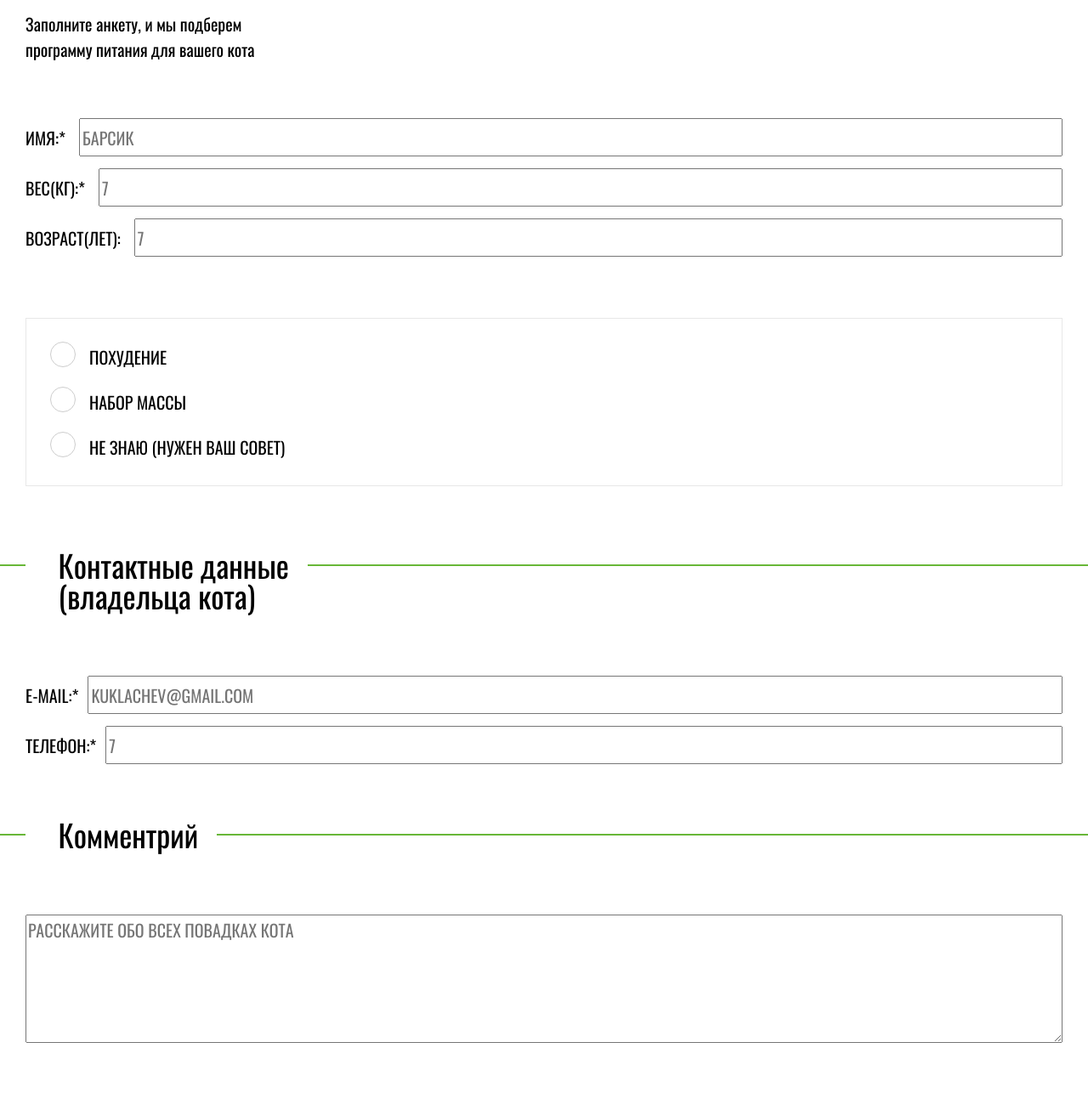
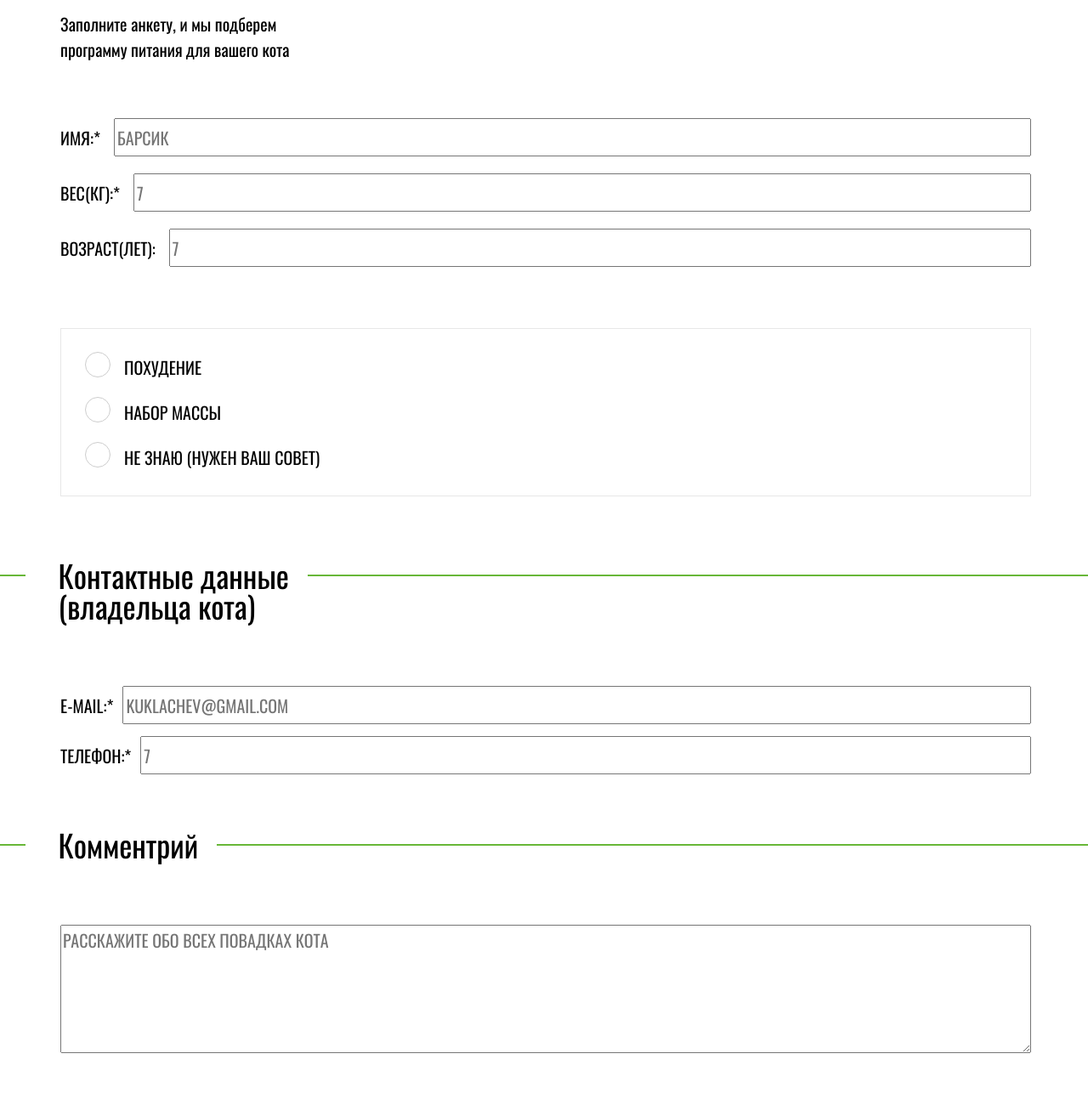
Before and after one commit to gitSergeyhab/1661607-cat-energy-22, a website: page source/form.html in a window 1280 px wide. Shown: the part 220-1513 px from the top of the page at 85% size. Drawn offline with nearby package versions, Linux system fonts and the light colour scheme; files that its build step writes are made by us from their sources.

Commit message:
fixed form paddings

```diff
--- a/source/sass/blocks/comment.scss
+++ b/source/sass/blocks/comment.scss
@@ -1,7 +1,3 @@
-.comment {
-  padding: 0;
-}
-
 .comment__legend {
   margin: 0;
   margin-bottom: 38px;
@@ -18,4 +14,10 @@
   width: 100%;
   box-sizing: border-box;
   text-transform: uppercase;
+
+  @media (min-width: $tablet) and (max-width: 1439px) {
+    margin-left: $form-tablet-left;
+    margin-right: $form-tablet-right;
+    width: calc(100% - 78px);
+  }
 }
--- a/source/sass/blocks/data.scss
+++ b/source/sass/blocks/data.scss
@@ -9,6 +9,11 @@
 
 .data__parameters {
   margin-bottom: 24px;
+
+  @media (min-width: $tablet) and (max-width: 1439px) {
+    padding-left: $form-tablet-left;
+    padding-right: $form-tablet-right;
+  }
 }
 
 .data__purposes {
@@ -20,6 +25,11 @@
 
   @media (min-width: $desktop) {
     margin-bottom: 69px;
+  }
+
+  @media (min-width: $tablet) and (max-width: 1439px) {
+    padding-left: $form-tablet-left;
+    padding-right: $form-tablet-right;
   }
 }
 
--- a/source/sass/blocks/optional.scss
+++ b/source/sass/blocks/optional.scss
@@ -1,7 +1,3 @@
-.optional {
-  padding: 0;
-}
-
 .optional__legend {
   margin: 0;
   margin-bottom: 39px;
@@ -14,8 +10,13 @@
 }
 
 .optional__list {
+  margin: 0;
   padding: 0;
-  margin: 0;
+
+  @media (min-width: $tablet) and (max-width: 1439px) {
+    padding-left: $form-tablet-left;
+    padding-right: $form-tablet-right;
+  }
 }
 
 .optional__item:not(:last-child) {
--- a/source/sass/blocks/owner.scss
+++ b/source/sass/blocks/owner.scss
@@ -1,7 +1,3 @@
-.owner {
-  padding: 0;
-}
-
 .owner__legend {
   margin: 0;
   margin-bottom: 35px;
@@ -19,6 +15,11 @@
   row-gap: 14px;
   grid-template-rows: 45px 45px;
   margin: 0;
+
+  @media (min-width: $tablet) and (max-width: 1439px) {
+    padding-left: $form-tablet-left;
+    padding-right: $form-tablet-right;
+  }
 }
 
 .owner__item {
--- a/source/sass/blocks/page-main.scss
+++ b/source/sass/blocks/page-main.scss
@@ -82,5 +82,10 @@
       margin-bottom: 56px;
       padding-top: 187px;
     }
+
+    @media (min-width: $tablet) and (max-width: 1439px) {
+      padding-left: 71px;
+      padding-right: 67px;
+    }
   }
 }
--- a/source/sass/blocks/parameters.scss
+++ b/source/sass/blocks/parameters.scss
@@ -1,5 +1,4 @@
 .parameters {
-  padding: 0;
   margin: 0;
   border-bottom: 1px solid $again-gray;
 
@@ -11,6 +10,7 @@
 .parameters__list {
   margin: 0;
   margin-bottom: 24px;
+  padding-left: 0;
 
   @media (min-width: $tablet) {
     margin-bottom: 72px;
@@ -28,6 +28,10 @@
   justify-content: space-between;
   align-items: center;
 
+  @media (min-width: $tablet) {
+    margin-bottom: 20px;
+  }
+
   &:last-child {
     margin-bottom: 0;
   }
--- a/source/sass/blocks/purposes.scss
+++ b/source/sass/blocks/purposes.scss
@@ -1,15 +1,12 @@
-.purposes {
+.purposes__list {
   padding: 28px 0 25px;
   border-bottom: 1px solid $again-gray;
+  margin: 0;
 
   @media (min-width: $tablet) {
     border: 1px solid $again-gray-7;
     padding: 30px 28px;
   }
-}
-
-.purposes__list {
-  margin: 0;
 }
 
 .purposes__item:not(:last-child) {
--- a/source/sass/blocks/questionnaire.scss
+++ b/source/sass/blocks/questionnaire.scss
@@ -9,14 +9,13 @@
 
   & ul {
     list-style: none;
-    padding: 0;
   }
 
   @media (min-width: $tablet) {
     padding-bottom: 72px;
   }
 
-  @media (min-width: $tablet) {
+  @media (min-width: $desktop) {
     padding-bottom: 62px;
   }
 }
@@ -30,4 +29,9 @@
     @include font-mix(20, 30);
     margin-bottom: 66px;
   }
+
+  @media (min-width: $tablet) and (max-width: 1439px) {
+    padding-left: $form-tablet-left;
+    padding-right: $form-tablet-right;
+  }
 }
--- a/source/sass/variables.scss
+++ b/source/sass/variables.scss
@@ -27,6 +27,9 @@ $basic-green-2: #5eaa2f;
 $desktop: 1440px;
 $tablet: 768px;
 
+$form-tablet-left: 41px;
+$form-tablet-right: 37px;
+
 :root {
   --pad: 20px;
 }
```
